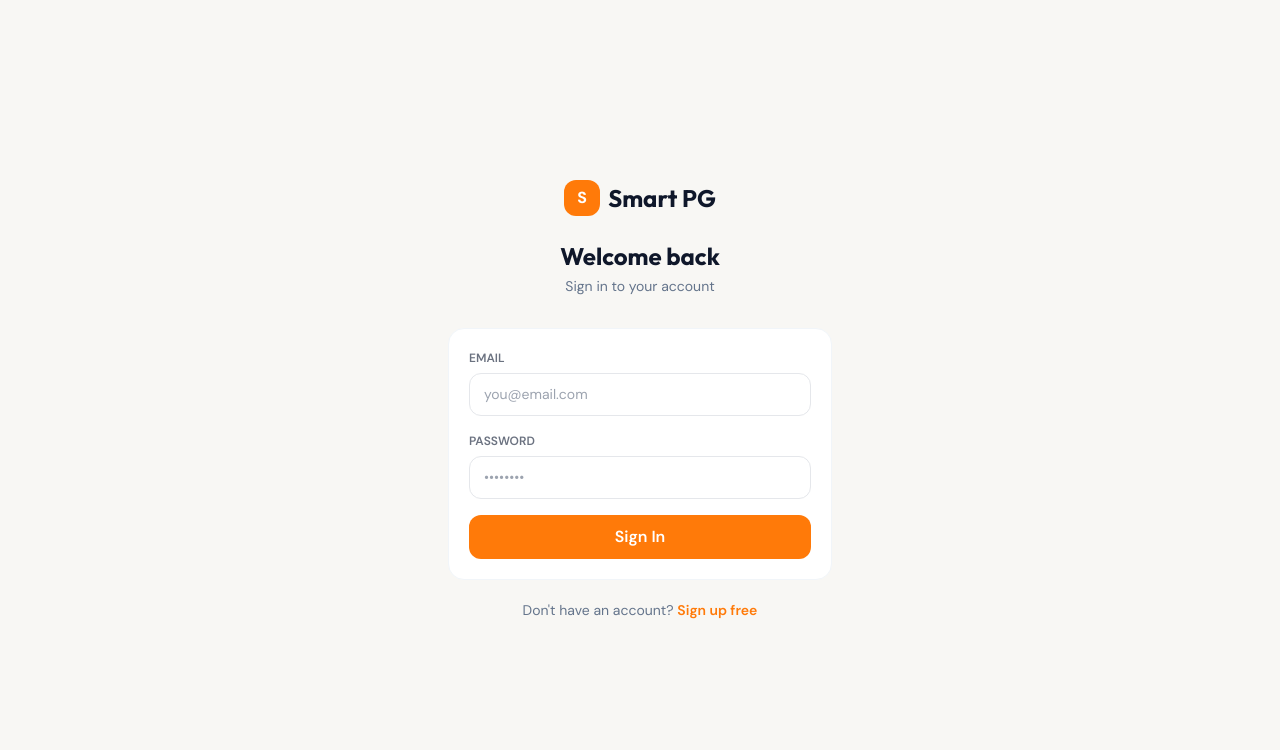
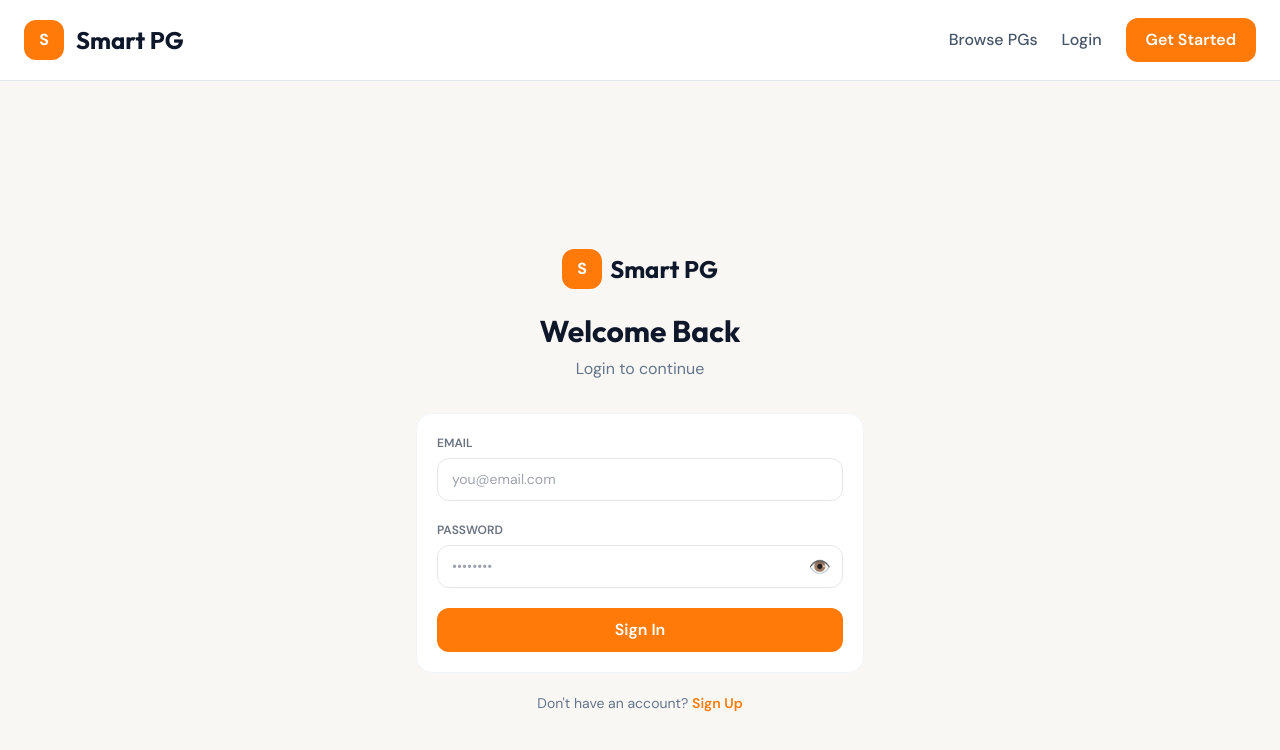
Before and after one commit to Peddireddy2005/smart-pg, a React (Vite) app in the folder frontend/: page /login in a window 1280 px wide. Shown: the top 750 px of the page. Built offline with nearby package versions, Linux system fonts and the light colour scheme; no server answers.

Commit message:
dashboard fixing

```diff
--- a/frontend/src/App.jsx
+++ b/frontend/src/App.jsx
@@ -19,18 +19,32 @@ import ResidentPayments from "./pages/resident/ResidentPayments";
 import ResidentComplaints from "./pages/resident/ResidentComplaints";
 import MyProfile from "./pages/resident/MyProfile";
 import AllocateResident from "./pages/owner/AllocateResident";
+import Navbar from "./components/Navbar";
 
 const Guard = ({ role, children }) => {
-  const user = JSON.parse(localStorage.getItem("user"));
-  console.log("[GUARD] Role required:", role, "| User:", user?.role || "none");
-  if (!user) return <Navigate to="/login" replace />;
-  if (role && user.role !== role) return <Navigate to="/" replace />;
+  const stored = localStorage.getItem("user");
+
+  if (!stored) {
+    return <Navigate to="/login" replace />;
+  }
+
+  const user = JSON.parse(stored);
+
+  if (!user?.token) {
+    return <Navigate to="/login" replace />;
+  }
+
+  if (role && user.role !== role) {
+    return <Navigate to="/" replace />;
+  }
+
   return children;
 };
 
 export default function App() {
   return (
     <BrowserRouter>
+      <Navbar />
       <Routes>
         <Route path="/" element={<Home />} />
         <Route path="/login" element={<Login />} />
--- a/frontend/src/components/Navbar.jsx
+++ b/frontend/src/components/Navbar.jsx
@@ -2,51 +2,109 @@ import { Link, useNavigate, useLocation } from "react-router-dom";
 import { useState, useEffect } from "react";
 
 export default function Navbar() {
-  const [user, setUser] = useState(null);
   const navigate = useNavigate();
   const location = useLocation();
 
+  const [user, setUser] = useState(null);
+
   useEffect(() => {
+    const syncUser = () => {
       const stored = localStorage.getItem("user");
-    const parsed = stored ? JSON.parse(stored) : null;
-    console.log("[NAVBAR] Location changed to:", location.pathname, "| User:", parsed?.email || "none");
-    setUser(parsed);
-  }, [location]);
+      setUser(stored ? JSON.parse(stored) : null);
+    };
+
+    syncUser();
+
+    window.addEventListener("storage", syncUser);
+
+    return () => {
+      window.removeEventListener("storage", syncUser);
+    };
+  }, [location.pathname]);
+
+  const dashboardPage =
+    location.pathname.startsWith("/owner") ||
+    location.pathname.startsWith("/resident");
+
+  if (dashboardPage) {
+    return null;
+  }
 
   const logout = () => {
-    console.log("[NAVBAR] Logout clicked by:", user?.email);
     localStorage.removeItem("user");
-    setUser(null);
-    navigate("/login");
-    console.log("[NAVBAR] User logged out, redirecting to /login");
+
+    window.dispatchEvent(
+      new Event("storage")
+    );
+
+    navigate("/");
   };
 
   return (
-    <nav className="bg-blue-700 text-white px-6 py-3 flex justify-between items-center sticky top-0 z-50 shadow-md">
-      <Link to="/" className="text-xl font-bold tracking-tight" onClick={() => console.log("[NAVBAR] Logo clicked")}>Smart PG</Link>
-      <div className="flex gap-4 items-center text-sm font-medium">
-        <Link to="/pgs" onClick={() => console.log("[NAVBAR] Browse PGs clicked")}>Browse PGs</Link>
+    <nav className="bg-white border-b border-slate-200 sticky top-0 z-50">
+      <div className="max-w-7xl mx-auto px-6 h-20 flex items-center justify-between">
+
+        <Link
+          to="/"
+          className="flex items-center gap-3"
+        >
+          <div className="w-10 h-10 rounded-xl bg-brand-500 text-white flex items-center justify-center font-bold">
+            S
+          </div>
+
+          <span className="font-heading text-2xl font-bold text-slate-900">
+            Smart PG
+          </span>
+        </Link>
+
+        <div className="flex items-center gap-6">
+
+          <Link
+            to="/pgs"
+            className="font-medium text-slate-600 hover:text-brand-500 transition"
+          >
+            Browse PGs
+          </Link>
+
           {!user ? (
             <>
-            <Link to="/login" onClick={() => console.log("[NAVBAR] Login button clicked")} className="bg-white text-blue-700 px-4 py-1.5 rounded-lg">Login</Link>
-            <Link to="/signup" onClick={() => console.log("[NAVBAR] Signup button clicked")} className="border border-white px-4 py-1.5 rounded-lg">Signup</Link>
-          </>
-        ) : user.role === "owner" ? (
-          <>
-            <Link to="/owner/dashboard" onClick={() => console.log("[NAVBAR] Owner Dashboard clicked")}>Dashboard</Link>
-            <Link to="/owner/payments" onClick={() => console.log("[NAVBAR] Owner Payments clicked")}>Payments</Link>
-            <Link to="/owner/complaints" onClick={() => console.log("[NAVBAR] Owner Complaints clicked")}>Complaints</Link>
-            <button onClick={logout} className="bg-white text-blue-700 px-4 py-1.5 rounded-lg">Logout</button>
+              <Link
+                to="/login"
+                className="font-medium text-slate-600 hover:text-brand-500 transition"
+              >
+                Login
+              </Link>
+
+              <Link
+                to="/signup"
+                className="btn-primary"
+              >
+                Get Started
+              </Link>
             </>
           ) : (
             <>
-            <Link to="/resident/dashboard" onClick={() => console.log("[NAVBAR] Resident Dashboard clicked")}>Dashboard</Link>
-            <Link to="/resident/room" onClick={() => console.log("[NAVBAR] My Room clicked")}>My Room</Link>
-            <Link to="/resident/payments" onClick={() => console.log("[NAVBAR] Rent clicked")}>Rent</Link>
-            <Link to="/resident/complaints" onClick={() => console.log("[NAVBAR] Complaints clicked")}>Complaints</Link>
-            <button onClick={logout} className="bg-white text-blue-700 px-4 py-1.5 rounded-lg">Logout</button>
+              <Link
+                to={
+                  user.role === "owner"
+                    ? "/owner/dashboard"
+                    : "/resident/dashboard"
+                }
+                className="btn-primary"
+              >
+                Dashboard
+              </Link>
+
+              <button
+                onClick={logout}
+                className="btn-secondary"
+              >
+                Logout
+              </button>
             </>
           )}
+        </div>
+
       </div>
     </nav>
   );
--- a/frontend/src/pages/Login.jsx
+++ b/frontend/src/pages/Login.jsx
@@ -3,63 +3,176 @@ import { useNavigate, Link } from "react-router-dom";
 import api from "../services/api";
 
 export default function Login() {
-  const [form, setForm] = useState({ email: "", password: "" });
+  const navigate = useNavigate();
+
+  const [form, setForm] = useState({
+    email: "",
+    password: "",
+  });
+
+  const [showPassword, setShowPassword] = useState(false);
+  const [loading, setLoading] = useState(false);
   const [error, setError] = useState("");
-  const [loading, setLoading] = useState(false);
-  const navigate = useNavigate();
 
   const submit = async (e) => {
     e.preventDefault();
-    setError(""); setLoading(true);
-    console.log("[LOGIN] Submit:", form.email);
+
+    setLoading(true);
+    setError("");
+
     try {
       const { data } = await api.post("/auth/login", form);
-      localStorage.setItem("user", JSON.stringify(data));
-      navigate(data.role === "owner" ? "/owner/dashboard" : "/resident/dashboard");
+
+      localStorage.setItem(
+        "user",
+        JSON.stringify(data)
+      );
+
+      window.dispatchEvent(
+        new Event("storage")
+      );
+
+      if (data.role === "owner") {
+        navigate("/owner/dashboard");
+      } else {
+        navigate("/resident/dashboard");
+      }
     } catch (err) {
-      setError(err.response?.data?.message || "Login failed");
-    } finally { setLoading(false); }
+      setError(
+        err.response?.data?.message ||
+          "Login failed"
+      );
+    } finally {
+      setLoading(false);
+    }
   };
 
   return (
     <div className="min-h-screen bg-[#f8f7f4] flex items-center justify-center px-4">
-      <div className="w-full max-w-sm">
+      <div className="w-full max-w-md">
+
         <div className="text-center mb-8">
-          <Link to="/" className="inline-flex items-center gap-2 mb-6">
-            <div className="w-9 h-9 bg-brand-500 rounded-xl flex items-center justify-center text-white font-bold">S</div>
-            <span className="font-heading font-bold text-2xl text-slate-900">Smart PG</span>
+          <Link
+            to="/"
+            className="inline-flex items-center gap-2 mb-6"
+          >
+            <div className="w-10 h-10 bg-brand-500 rounded-xl flex items-center justify-center text-white font-bold">
+              S
+            </div>
+
+            <span className="font-heading font-bold text-2xl text-slate-900">
+              Smart PG
+            </span>
           </Link>
-          <h1 className="font-heading text-2xl font-bold text-slate-900">Welcome back</h1>
-          <p className="text-slate-500 text-sm mt-1">Sign in to your account</p>
+
+          <h1 className="font-heading text-3xl font-bold text-slate-900">
+            Welcome Back
+          </h1>
+
+          <p className="text-slate-500 mt-2">
+            Login to continue
+          </p>
         </div>
 
         <div className="card p-8">
+
           {error && (
-            <div className="bg-red-50 border border-red-200 text-red-700 text-sm rounded-xl px-4 py-3 mb-5">
+            <div className="mb-5 bg-red-50 border border-red-200 text-red-700 text-sm rounded-xl px-4 py-3">
               {error}
             </div>
           )}
-          <form onSubmit={submit} className="space-y-4">
+
+          <form
+            onSubmit={submit}
+            className="space-y-5"
+          >
+
             <div>
-              <label className="label">Email</label>
-              <input className="input" type="email" placeholder="you@email.com" required
-                value={form.email} onChange={(e) => setForm({ ...form, email: e.target.value })} />
+              <label className="label">
+                Email
+              </label>
+
+              <input
+                type="email"
+                required
+                className="input"
+                placeholder="you@email.com"
+                value={form.email}
+                onChange={(e) =>
+                  setForm({
+                    ...form,
+                    email: e.target.value,
+                  })
+                }
+              />
             </div>
+
             <div>
-              <label className="label">Password</label>
-              <input className="input" type="password" placeholder="••••••••" required
-                value={form.password} onChange={(e) => setForm({ ...form, password: e.target.value })} />
+              <label className="label">
+                Password
+              </label>
+
+              <div className="relative">
+
+                <input
+                  type={
+                    showPassword
+                      ? "text"
+                      : "password"
+                  }
+                  required
+                  className="input pr-12"
+                  placeholder="••••••••"
+                  value={form.password}
+                  onChange={(e) =>
+                    setForm({
+                      ...form,
+                      password:
+                        e.target.value,
+                    })
+                  }
+                />
+
+                <button
+                  type="button"
+                  onClick={() =>
+                    setShowPassword(
+                      !showPassword
+                    )
+                  }
+                  className="absolute right-3 top-1/2 -translate-y-1/2 text-lg"
+                >
+                  {showPassword
+                    ? "🙈"
+                    : "👁️"}
+                </button>
+
+              </div>
             </div>
-            <button disabled={loading} className="btn-primary w-full justify-center mt-2">
-              {loading ? "Signing in..." : "Sign In"}
+
+            <button
+              type="submit"
+              disabled={loading}
+              className="btn-primary w-full justify-center"
+            >
+              {loading
+                ? "Signing In..."
+                : "Sign In"}
             </button>
+
           </form>
         </div>
 
         <p className="text-center text-sm mt-5 text-slate-500">
           Don't have an account?{" "}
-          <Link to="/signup" className="text-brand-500 font-semibold hover:text-brand-600">Sign up free</Link>
+          <Link
+            to="/signup"
+            className="text-brand-500 font-semibold hover:text-brand-600"
+          >
+            Sign Up
+          </Link>
         </p>
+
       </div>
     </div>
   );
--- a/frontend/src/pages/PGListings.jsx
+++ b/frontend/src/pages/PGListings.jsx
@@ -5,81 +5,100 @@ import api from "../services/api";
 export default function PGListings() {
   const [pgs, setPGs] = useState([]);
   const [loading, setLoading] = useState(true);
-  const [search, setSearch] = useState("");
+
   const [searchParams] = useSearchParams();
 
+  const [search, setSearch] = useState(
+    searchParams.get("search") ||
+    searchParams.get("city") ||
+    ""
+  );
+
   useEffect(() => {
-    const q = searchParams.get("search") || searchParams.get("city") || "";
-    setSearch(q);
-    fetchPGs(q);
-  }, [searchParams]);
+    const loadPGs = async () => {
+      try {
+        setLoading(true);
 
-  const fetchPGs = (q = "") => {
-    console.log("[PG LISTINGS] Fetching with query:", q);
-    api.get(`/pg${q ? `?search=${q}` : ""}`)
-      .then(({ data }) => { setPGs(data); setLoading(false); })
-      .catch(() => setLoading(false));
+        const { data } = await api.get(
+          `/pg${search ? `?search=${encodeURIComponent(search)}` : ""}`
+        );
+
+        setPGs(data);
+      } catch (err) {
+        console.error(err);
+        setPGs([]);
+      } finally {
+        setLoading(false);
+      }
+    };
+
+    loadPGs();
+  }, [search]);
+
+  const handleSearch = async (e) => {
+    e.preventDefault();
+
+    try {
+      setLoading(true);
+
+      const { data } = await api.get(
+        `/pg${search ? `?search=${encodeURIComponent(search)}` : ""}`
+      );
+
+      setPGs(data);
+    } catch (err) {
+      console.error(err);
+      setPGs([]);
+    } finally {
+      setLoading(false);
+    }
   };
 
   return (
     <div className="min-h-screen bg-[#f8f7f4]">
-      {/* Header */}
-      <div className="bg-white border-b border-gray-100 sticky top-0 z-40 px-6 py-4 flex items-center gap-4">
-        <Link to="/" className="flex items-center gap-2 shrink-0">
-          <div className="w-8 h-8 bg-brand-500 rounded-lg flex items-center justify-center text-white font-bold text-sm">S</div>
-          <span className="font-heading font-bold text-lg text-slate-900">Smart PG</span>
-        </Link>
-        <form onSubmit={(e) => { e.preventDefault(); fetchPGs(search); }} className="flex-1 flex gap-2 max-w-md">
-          <input className="input" placeholder="Search city, locality, PG name..."
-            value={search} onChange={(e) => setSearch(e.target.value)} />
-          <button type="submit" className="btn-primary whitespace-nowrap">Search</button>
+      <div className="max-w-6xl mx-auto px-6 py-8">
+        <h1 className="text-3xl font-bold mb-6">
+          Browse PGs
+        </h1>
+
+        <form
+          onSubmit={handleSearch}
+          className="flex gap-3 mb-8"
+        >
+          <input
+            className="input"
+            placeholder="Search city, locality..."
+            value={search}
+            onChange={(e) => setSearch(e.target.value)}
+          />
+
+          <button
+            type="submit"
+            className="btn-primary"
+          >
+            Search
+          </button>
         </form>
-        <Link to="/login" className="btn-secondary text-sm whitespace-nowrap">Sign In</Link>
-      </div>
-
-      <div className="max-w-6xl mx-auto px-6 py-8">
-        <p className="text-slate-500 text-sm mb-6">{loading ? "Loading..." : `${pgs.length} PGs found`}</p>
 
         {loading ? (
-          <div className="grid md:grid-cols-3 gap-5">
-            {[...Array(6)].map((_, i) => (
-              <div key={i} className="card p-5 animate-pulse">
-                <div className="h-5 bg-gray-200 rounded mb-3 w-3/4" />
-                <div className="h-4 bg-gray-100 rounded mb-2 w-1/2" />
-                <div className="h-4 bg-gray-100 rounded w-2/3" />
-              </div>
-            ))}
-          </div>
+          <p>Loading...</p>
         ) : pgs.length === 0 ? (
-          <div className="text-center py-20 text-slate-400">
-            <p className="text-5xl mb-4">🏠</p>
-            <p className="font-heading font-semibold text-xl text-slate-600">No PGs found</p>
-            <p className="text-sm mt-1">Try a different city or search term</p>
-          </div>
+          <p>No PGs found.</p>
         ) : (
           <div className="grid md:grid-cols-2 lg:grid-cols-3 gap-5">
             {pgs.map((pg) => (
-              <Link to={`/pgs/${pg._id}`} key={pg._id} className="card p-5 group block">
-                <div className="flex justify-between items-start mb-3">
-                  <h2 className="font-heading font-semibold text-slate-900 group-hover:text-brand-500 transition leading-tight">{pg.name}</h2>
-                  <span className={pg.availableRooms > 0 ? "badge-green" : "badge-red"}>
-                    {pg.availableRooms > 0 ? `${pg.availableRooms} Avail` : "Full"}
-                  </span>
-                </div>
-                <p className="text-slate-500 text-sm mb-3">📍 {pg.locality ? `${pg.locality}, ` : ""}{pg.city}</p>
-                {pg.rentRange?.min > 0 && (
-                  <p className="font-heading font-bold text-brand-500 mb-3">
-                    ₹{pg.rentRange.min.toLocaleString()} – ₹{pg.rentRange.max.toLocaleString()}<span className="text-xs text-slate-400 font-normal">/mo</span>
-                  </p>
-                )}
-                {pg.amenities?.length > 0 && (
-                  <div className="flex flex-wrap gap-1.5">
-                    {pg.amenities.slice(0, 4).map((a, i) => (
-                      <span key={i} className="bg-slate-100 text-slate-600 text-xs px-2 py-0.5 rounded-lg">{a}</span>
-                    ))}
-                  </div>
-                )}
-                <p className="text-xs text-slate-400 mt-3">{pg.totalRooms} rooms · {pg.owner?.name}</p>
+              <Link
+                key={pg._id}
+                to={`/pgs/${pg._id}`}
+                className="card"
+              >
+                <h2 className="font-bold text-lg">
+                  {pg.name}
+                </h2>
+
+                <p className="text-slate-500">
+                  {pg.city}
+                </p>
               </Link>
             ))}
           </div>
--- a/frontend/src/pages/Signup.jsx
+++ b/frontend/src/pages/Signup.jsx
@@ -13,7 +13,14 @@ export default function Signup() {
     setError(""); setLoading(true);
     try {
       const { data } = await api.post("/auth/signup", form);
-      localStorage.setItem("user", JSON.stringify(data));
+      localStorage.setItem(
+        "user",
+        JSON.stringify(data)
+      );
+
+      window.dispatchEvent(
+        new Event("storage")
+      );
       navigate(data.role === "owner" ? "/owner/dashboard" : "/resident/dashboard");
     } catch (err) {
       setError(err.response?.data?.message || "Signup failed");
```
Lines whose indentation alone changed are shown as unchanged.
